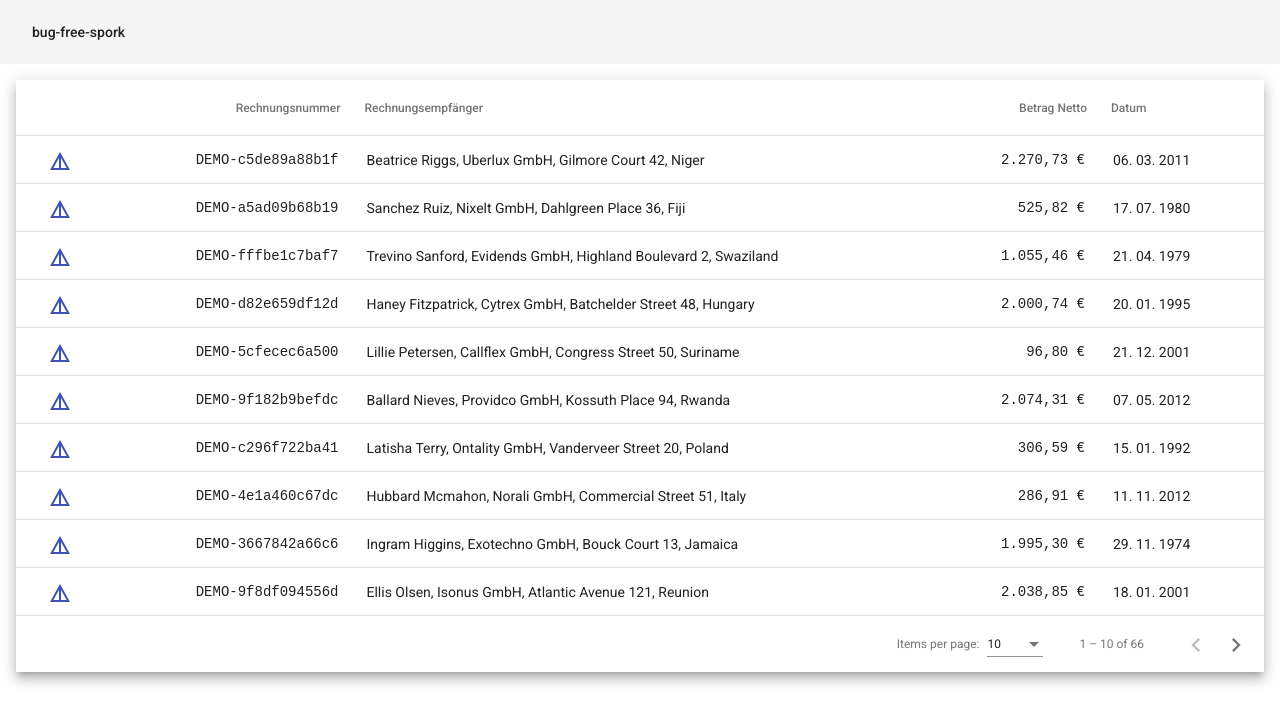
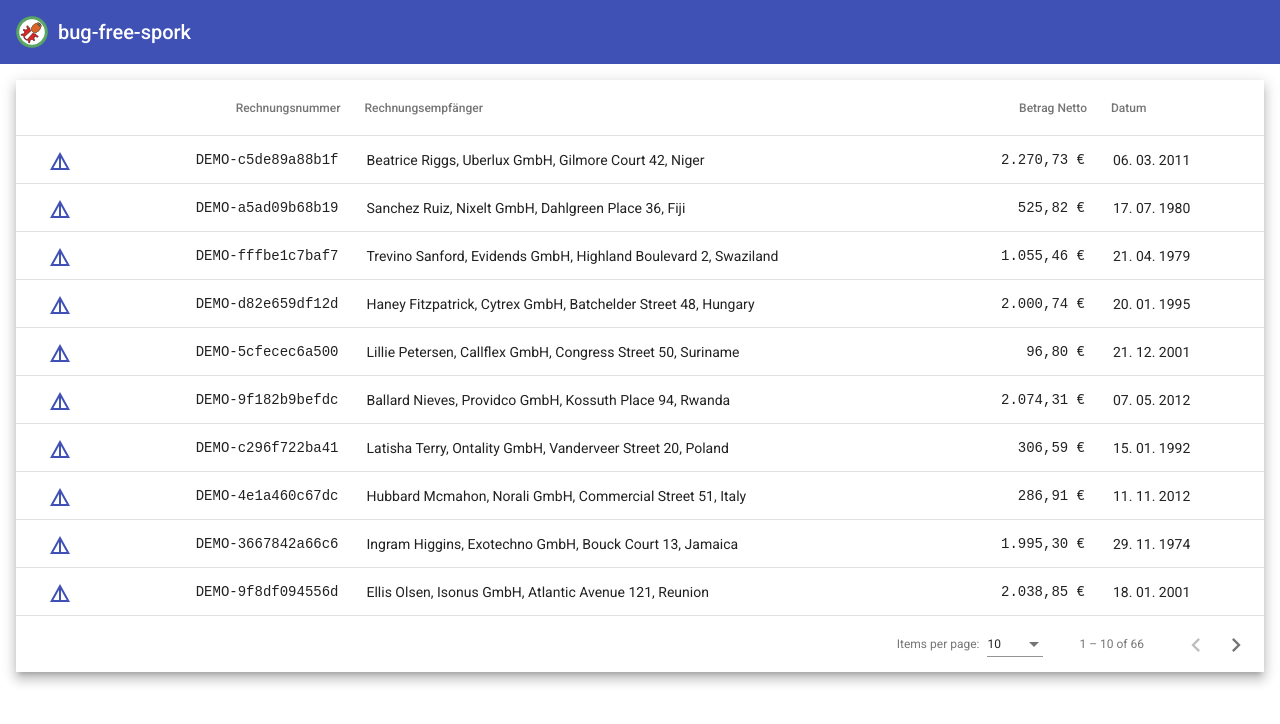
Before and after one commit to Jan-Ka/bug-free-spork, an Angular app: page / in a window 1280 px wide. Shown: the top 724 px of the page. Built offline with nearby package versions, Linux system fonts and the light colour scheme.

Commit message:
Made the top-bar nicer to look at

```diff
--- a/src/app/top-bar/top-bar.component.html
+++ b/src/app/top-bar/top-bar.component.html
@@ -1,3 +1,4 @@
-<mat-toolbar id="header-nav" style="display: flex">
-    <a id="app-title" mat-button>bug-free-spork</a>
+<mat-toolbar id="header-nav" style="display: flex" color="primary">
+    <img class="brand" src="assets/bug-free-spork_logo_small.png">
+    <h1 id="app-title" mat-button>bug-free-spork</h1>
 </mat-toolbar>
--- a/src/app/top-bar/top-bar.component.scss
+++ b/src/app/top-bar/top-bar.component.scss
@@ -0,0 +1,6 @@
+.brand {
+    height: 32px;
+    width: 32px;
+
+    margin-right: 0.5em;
+}
```
Also changed, not shown: src/assets/bug-free-spork_logo_small.png (added), 1 other file (tests, documents, lock files or other folders).
